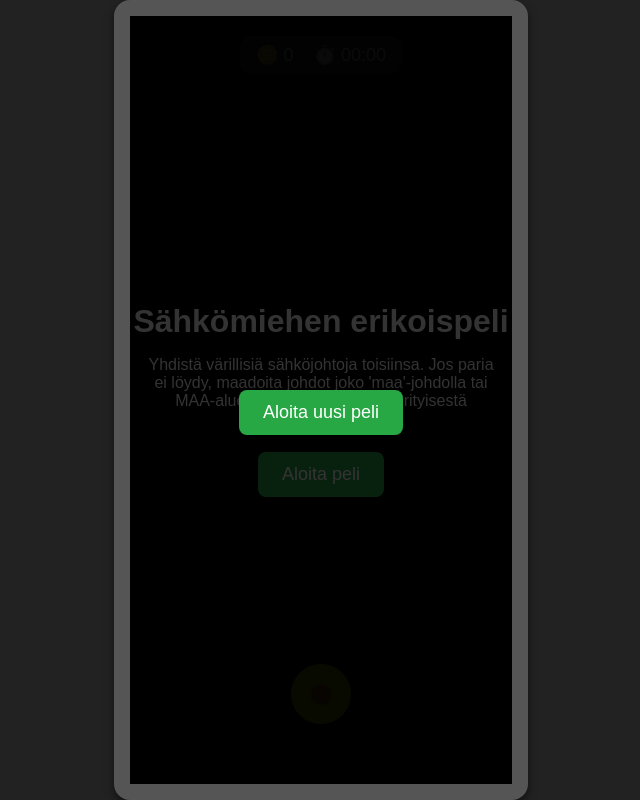
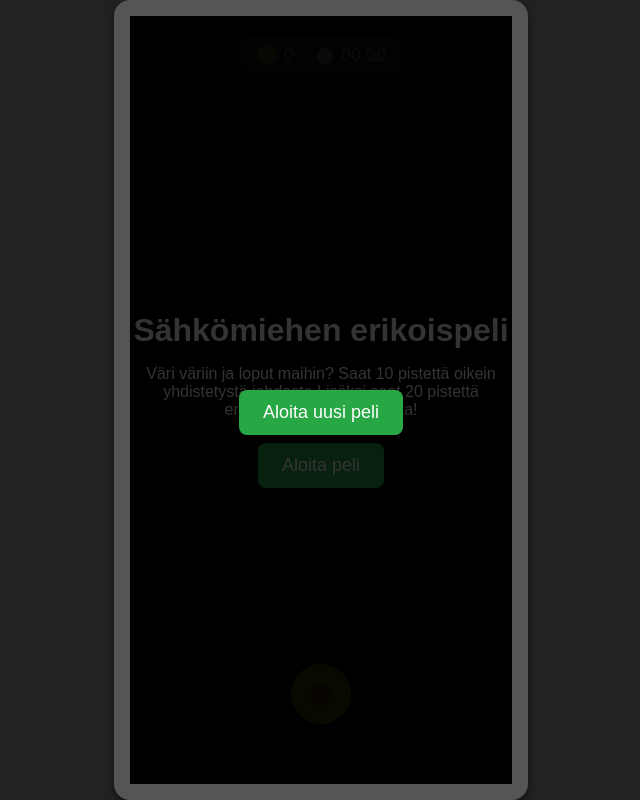
Before and after one commit to S-hk-ri/peli, a plain HTML site: page index.html in a window 1280 px wide. Shown: the whole page, without its empty margins (319-959 px from the left). Drawn offline with Linux system fonts and the light colour scheme.

Commit message:
Update index.html

```diff
--- a/index.html
+++ b/index.html
@@ -36,7 +36,7 @@
     <!-- Start Overlay -->
     <div id="startOverlay" class="overlay">
       <h1>Sähkömiehen erikoispeli</h1>
-      <p>Yhdistä värillisiä sähköjohtoja toisiinsa. Jos paria ei löydy, maadoita johdot joko 'maa'-johdolla tai MAA-alueelle. Saat 20 pistettä erityisestä maadoituksesta!</p>
+      <p>Väri väriin ja loput maihin? Saat 10 pistettä oikein yhdistetystä johdosta Lisäksi saat  20 pistettä erityisestä maadoituksesta!</p>
       <button id="startBtn">Aloita peli</button>
     </div>
     <!-- Shock Overlay -->
```
